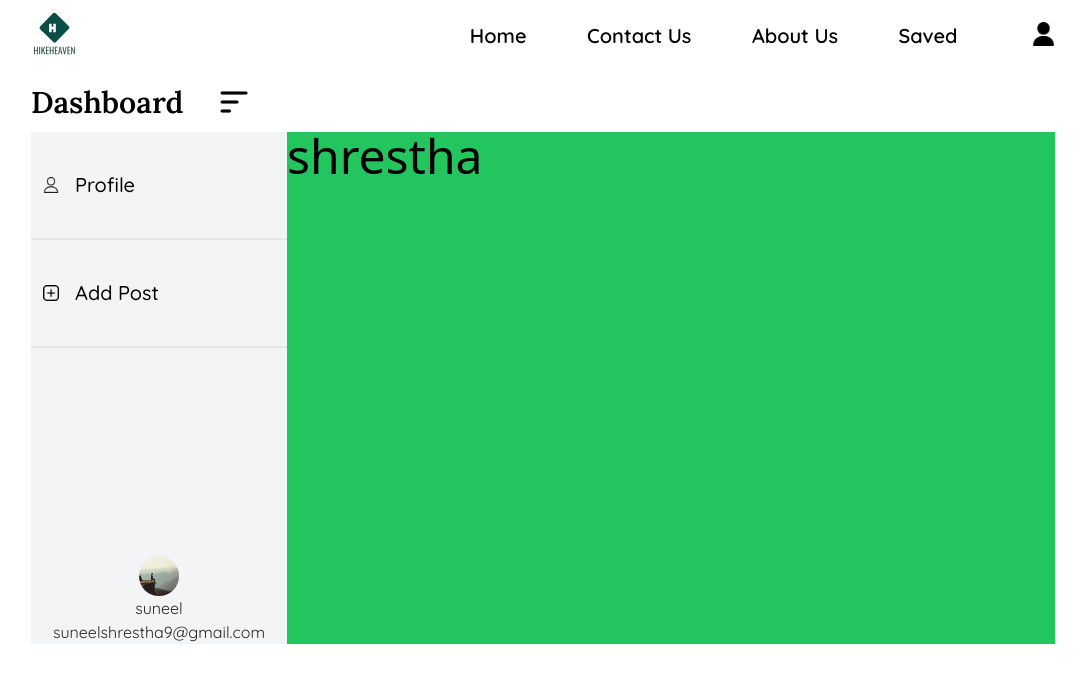
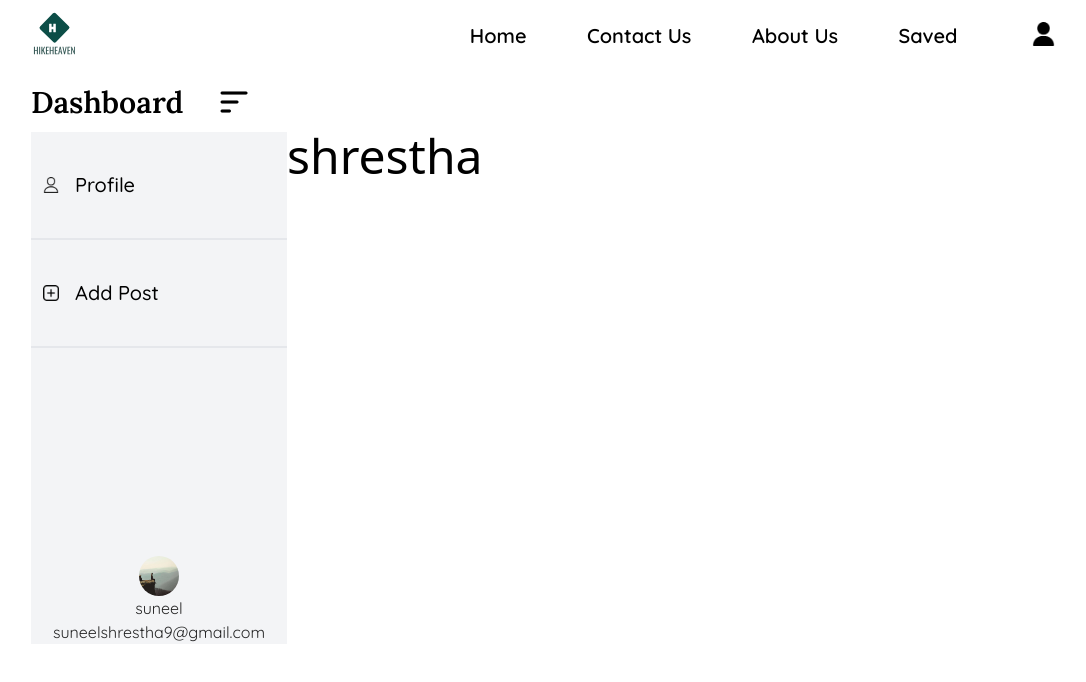
Before and after one commit to sunilshrestha07/HikerHeven, a React (Vite) app in the folder client/: page /dashboard in a window 1280 px wide. Shown: the top 682 px of the page, without its empty margins (97-1183 px from the left). Built offline with nearby package versions, Linux system fonts and the light colour scheme.

Commit message:
made some changes

```diff
--- a/client/src/pages/Dashboard.tsx
+++ b/client/src/pages/Dashboard.tsx
@@ -10,7 +10,7 @@ export default function Dashboard() {
     console.log(isDashMenuOpen)
   return (
     <>
-        <div className={paddingSize}>
+        <div className={`${paddingSize} rounded-lg overflow-hidden`}>
             <div className=" flex flex-col gap-3">
                 <div className=" flex items-center gap-4 sm:gap-8">
                     <p className=" font-Lora text-2xl sm:text-3xl font-semibold">Dashboard</p>
@@ -28,7 +28,7 @@ export default function Dashboard() {
                     </div>
 
                     {/* rightdashboard */}
-                    <div className={`${isDashMenuOpen ? "col-span-8" : "col-span-6"} bg-green-500 h-full  text-5xl`}>
+                    <div className={`${isDashMenuOpen ? "col-span-8" : "col-span-6"} h-full  text-5xl`}>
                         shrestha
                     </div>
                 </div>
```
